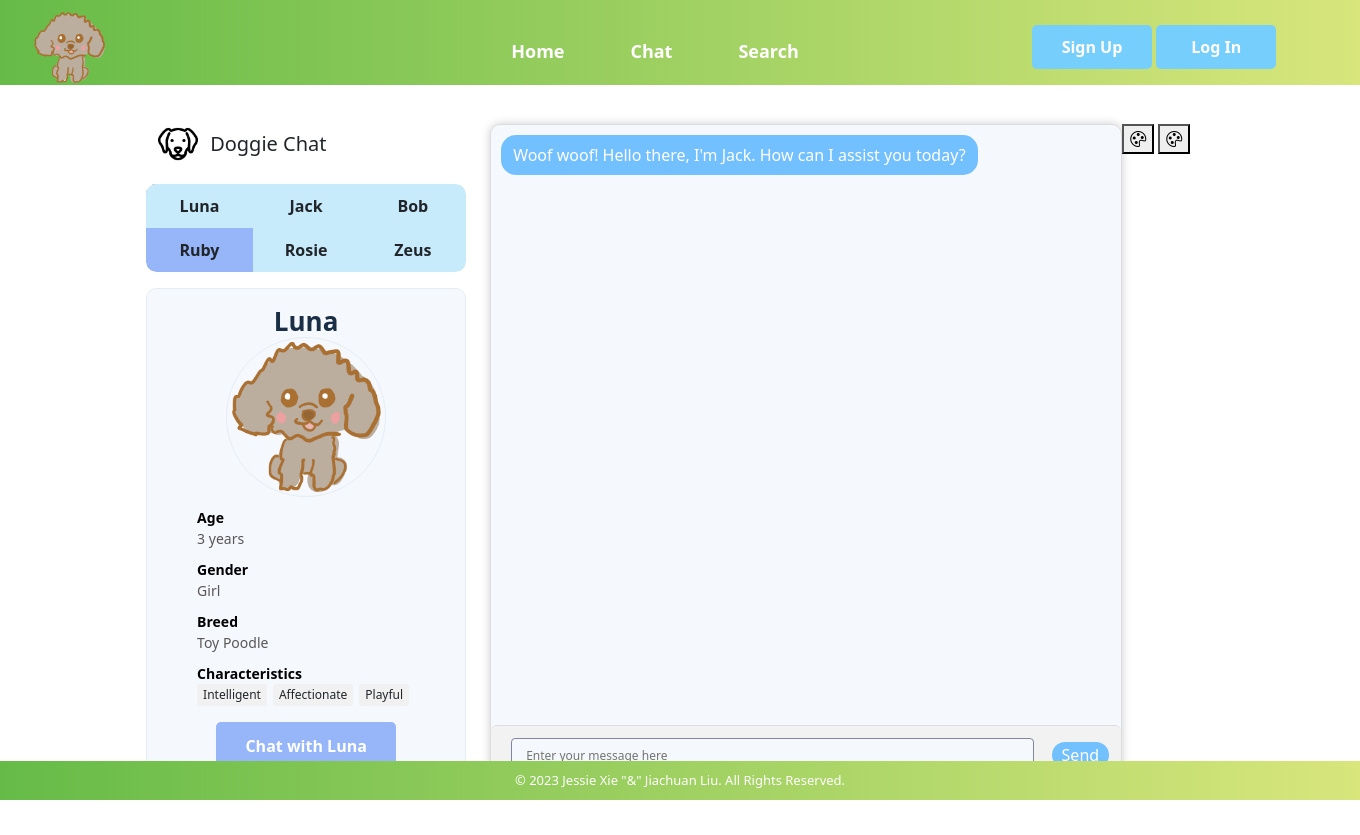
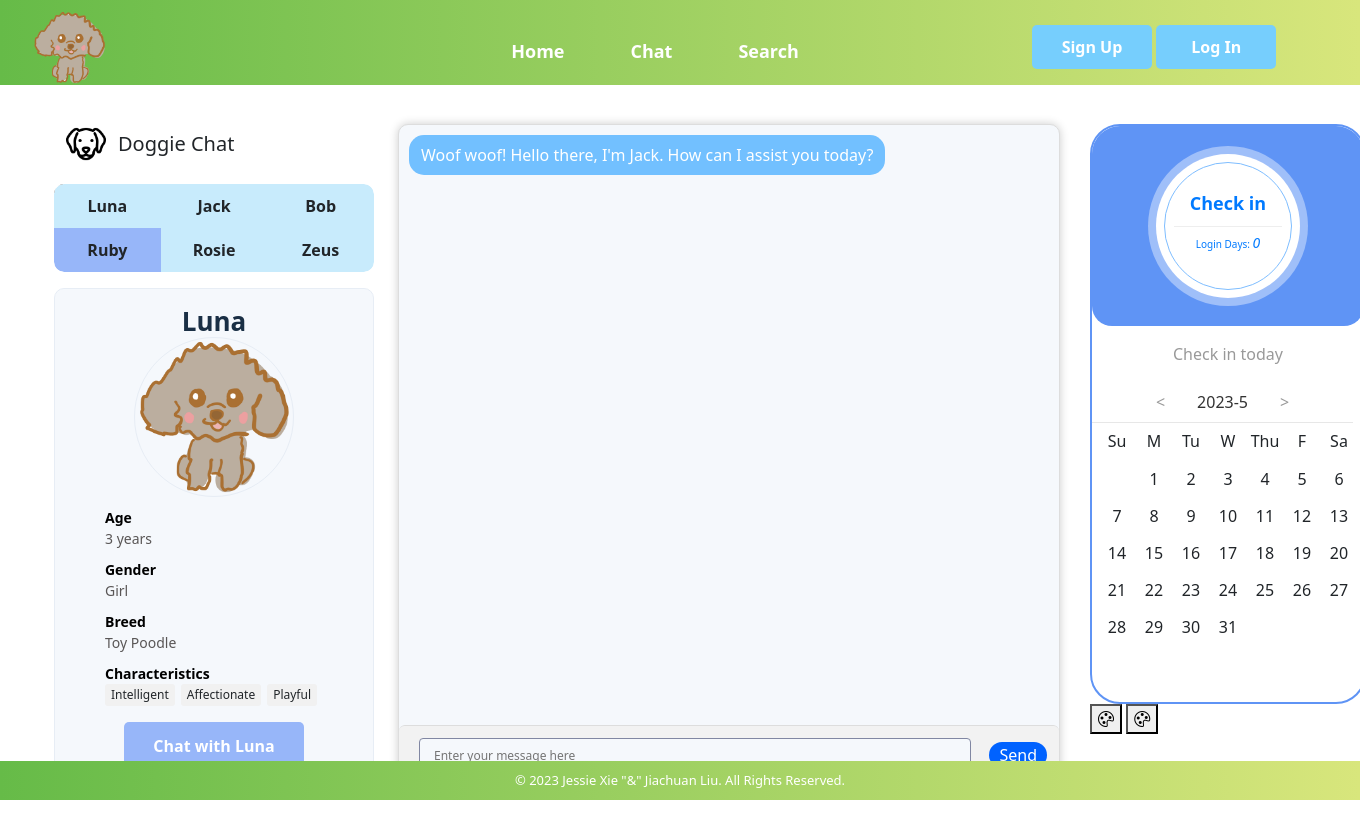
Before and after one commit to Doggie-Chat/DoggieChat, a Python web app: template flask/templates/chat.html in a window 1360 px wide. Run offline with Jinja, Linux system fonts and the light colour scheme; the template is opened without the code that fills it, so the values that code supplies are empty; some libraries are stand-ins or nearby versions.

Commit message:
Add check in part to the chat page

```diff
--- /dev/null
+++ b/flask/static/login_record.js
@@ -0,0 +1,206 @@
+// Function to get an element by ID, with support for passing the element itself
+var $$ = function(id) {
+	return "string" == typeof id ? document.getElementById(id) : id;
+};
+
+// Object for creating new classes
+var Class = {
+	create: function() {
+		return function() {
+			this.initialize.apply(this, arguments);
+		}
+	}
+}
+
+// Function for extending objects
+Object.extend = function(destination, source) {
+	for(var property in source) {
+		destination[property] = source[property];
+	}
+	return destination;
+}
+
+// Calendar class
+var Calendar = Class.create();
+Calendar.prototype = {
+	initialize: function(container, options) {
+		this.Container = $$(container);
+		this.Days = [];
+		this.SetOptions(options);
+		this.Year = this.options.Year;
+		this.Month = this.options.Month;
+		this.onToday = this.options.onToday;
+		this.onSignIn = this.options.onSignIn;
+		this.onFinish = this.options.onFinish;
+		this.qdDay = this.options.qdDay;
+		this.isSignIn = false;
+		this.Draw();
+	},
+	// Set default options
+	SetOptions: function(options) {
+		this.options = {
+			Year: new Date().getFullYear(), // Year to display
+			Month: new Date().getMonth() + 1, // Month to display
+			qdDay: null,
+			onToday: function() {},
+			onSignIn: function(){},
+			onFinish: function() {}
+		};
+		Object.extend(this.options, options || {});
+	},
+	/// Previous month
+	PreMonth: function() {
+		// Get the date object for the previous month
+		var d = new Date(this.Year, this.Month - 2, 1);
+		// Update properties
+		this.Year = d.getFullYear();
+		this.Month = d.getMonth() + 1;
+		// Redraw the calendar
+		this.Draw();
+	},
+	// Next month
+	NextMonth: function() {
+		var d = new Date(this.Year, this.Month, 1);
+		this.Year = d.getFullYear();
+		this.Month = d.getMonth() + 1;
+		this.Draw();
+	},
+	// Draw the calendar
+	Draw: function() {
+		// Checked in dates
+		var day = this.qdDay;
+		// Date list
+		var arr = [];
+		// Get the number of days from the previous month that appear in the first week of this month
+		for(var i = 1, firstDay = new Date(this.Year, this.Month - 1, 1).getDay(); i <= firstDay; i++) {
+			arr.push("&nbsp;");
+		}
+		// Get the number of days in this month
+		for(var i = 1, monthDay = new Date(this.Year, this.Month, 0).getDate(); i <= monthDay; i++) {
+			arr.push(i);
+		}
+		var frag = document.createDocumentFragment();
+		this.Days = [];
+		while(arr.length > 0) {
+			// Insert a "tr" every week
+			var row = document.createElement("tr");
+			// 7 days in a week
+			for(var i = 1; i <= 7; i++) {
+				var cell = document.createElement("td");
+				cell.innerHTML = "&nbsp;";
+				if(arr.length > 0) {
+					var d = arr.shift();
+					cell.innerHTML = "<span>" + d + "</span>";
+					if(d > 0 && day.length) {
+						for(var ii = 0; ii < day.length; ii++) {
+							this.Days[d] = cell;
+							// Successfully checked in
+							if(this.IsSame(new Date(this.Year, this.Month - 1, d), day[ii])) {
+								this.onToday(cell);
+							}
+							// whether to check in today
+							if(this.checkSignIn(new Date(), day[ii])) {
+								this.onSignIn();
+							}
+						}
+					}
+				}
+				row.appendChild(cell);
+			}
+			frag.appendChild(row);
+		}
+		// Clear content before inserting
+		while(this.Container.hasChildNodes()) {
+			this.Container.removeChild(this.Container.firstChild);
+		}
+		this.Container.appendChild(frag);
+		this.onFinish();
+		if(this.isSignIn) {
+			this.isSignIn = false;
+			return this.SignIn();
+		}
+	},
+	// Whether to check in or not
+	IsSame: function(d1, d2) {
+		d2 = new Date(d2 * 1000);
+		return(d1.getFullYear() == d2.getFullYear() && d1.getMonth() == d2.getMonth() && d1.getDate() == d2.getDate());
+	},
+	// Whether to check in today
+	checkSignIn: function(d1, d2) {
+		d2 = new Date(d2 * 1000);
+		return(d1.getFullYear() == d2.getFullYear() && d1.getMonth() == d2.getMonth() && d1.getDate() == d2.getDate());
+	},
+	// Check in
+	SignIn: function() {
+		var now = new Date();
+		var Year = now.getFullYear();
+		var Month = now.getMonth() + 1;
+		if(Year != this.Year || Month != this.Month) {
+			this.Year = Year;
+			this.Month = Month;
+			this.isSignIn = true;
+			return this.Draw();
+		}
+		var day = now.getDate();
+		var arr = new Array();
+		var tb = document.getElementById('idCalendar');
+		for(var i = 0; i < tb.rows.length; i++) {
+			for(var j = 0; j < tb.rows[i].cells.length; j++) {
+				if(day == tb.rows[i].cells[j].innerText && Year == this.Year && Month == this.Month) {
+					if(tb.rows[i].cells[j].className == "onToday"){
+						return 2;
+					}
+					tb.rows[i].cells[j].className = "onToday"
+					this.qdDay.push(Date.parse(new Date()) / 1000)
+					return 1;
+
+				}
+			}
+		}
+	}
+};
+
+
+
+
+// Calendar with check-in feature and event handling
+var isSign = false;
+var myday = new Array(); //Checked-in array
+
+var cale = new Calendar("idCalendar", {
+	qdDay: myday,
+	onToday: function(o) {
+		o.className = "onToday";
+	},
+	onSignIn: function (){
+		$$("sign-txt").innerHTML = 'Success';
+	},
+	onFinish: function() {
+		$$("sign-count").innerHTML = myday.length // Number of check-ins
+		$$("idCalendarYear").innerHTML = this.Year;
+		$$("idCalendarMonth").innerHTML = this.Month; // header year and month
+
+	}
+});
+$$("idCalendarPre").onclick = function() {
+	cale.PreMonth();
+}
+$$("idCalendarNext").onclick = function() {
+	cale.NextMonth();
+}
+// Add today's check-in
+$$("signIn").onclick = function() {
+	if(isSign == false) {
+		var res = cale.SignIn();
+		if(res == '1') {
+			$$("sign-txt").innerHTML = 'Success';
+			$$("sign-count").innerHTML = parseInt($$("sign-count").innerHTML) + 1;
+			isSign = true;
+		} else if (res == '2'){
+			$$("sign-txt").innerHTML = 'Success';
+			alert('Already Checked In Today')
+		}
+	} else {
+		alert('Already Checked In Today')
+	}
+}
--- a/flask/static/style.css
+++ b/flask/static/style.css
@@ -569,6 +569,9 @@ input[type="submit"]:hover {
   --text-dark: #1a2f45;
   --text-light: #445e78;
   --que-ans:#72c0ff;
+  --send-button: #0062ff;
+  --check-in: #5f94f5;
+  --check-in-select: #1485ff;
 }
 
 .chat-page [data-theme=green] {
@@ -809,7 +812,7 @@ input[type="submit"]:hover {
 #mainchat{
   overflow-y: scroll;
   scroll-behavior: smooth;
-  width: 630px;
+  width: 660px;
   height: 600px;
 }
 
@@ -821,10 +824,9 @@ input[type="submit"]:hover {
   align-self: flex-end;
   margin-right: 10px;
   padding: 8px 12px;
-  background-color: #72c0ff;
+  background-color: var(--que-ans);
   color: #fff;
   margin-bottom: 10px;
-  display: inline-block;
   border-radius: 15px;
   max-width: 80%;
   word-wrap: break-word;
@@ -836,10 +838,9 @@ input[type="submit"]:hover {
   margin-top: 10px;
   margin-left: 10px;
   padding: 8px 12px;
-  background-color: #72c0ff;
+  background-color: var(--que-ans);
   color: #fff;
   margin-bottom: 10px;
-  display: inline-block;
   border-radius: 15px;
   max-width: 80%;
   word-wrap: break-word;
@@ -859,7 +860,7 @@ input[type="submit"]:hover {
   margin-left: 10px;
   padding-left: 10px;
   padding-right: 10px;
-  background-color: var(--que-ans);
+  background-color: var(--send-button);
   color: #fff;
   border: none;
   border-radius: 20px;
@@ -869,7 +870,7 @@ input[type="submit"]:hover {
 }
 
 .chat-send-btn:hover {
-  background-color: var(--que-ans);
+  background-color: #f100fd;
 }
 
 .chat-input-wrapper {
@@ -906,149 +907,186 @@ input[type="submit"]:hover {
   background-color: var(--chat-input);
   color: var(--text-dark);
 }
+
 .chat-input:placeholder {
   color: var(--text-light);
   font-size: 12px;
 }
 
 
-/*
-.chat-middle {
-  height: 100%;
+/* chat right part */
+.chat-right{
   display: flex;
   flex-direction: column;
-  margin-right: 24px;
-  overflow-y: auto;
+  margin-left: 30px;
+  width: 280px;
+}
+
+.app-login-record {
+  width: 100%;
+  max-width: 400px;
+  margin: 0 auto;
+  border: 2px solid var(--check-in);
+  border-radius: 30px;
+  overflow: hidden; /* To hide overflowing child elements */
+  height: 580px; /* Set height to 580px */
+}
+
+/* Styles for the login record Top part */
+.top {
+  width: 100%;
+  height: 200px;
+  background: var(--check-in);
+  margin-bottom: 16px;
+  overflow: hidden;
+  display: flex;
+  justify-content: center;
+  align-items: center;
+  border-radius: 20px;
 }
 
 
-.chat-wrapper {
-  background-color: #ffffff;
-  box-shadow: 0 4px 6px rgba(0, 0, 0, 0.1);
-  border-radius: 10px;
+.top .out-1 {
+  width: 10rem;
+  height: 10rem;
+  border-radius: 100%;
+  -webkit-border-radius: 100%;
+  background: rgba(255, 255, 255, 0.4);
   display: flex;
-  flex-direction: column;
-  max-width: 100%;
+  justify-content: center;
+  align-items: center;
+  margin: 10px auto 10px auto;
 }
 
 
-.chat-wrapper form {
-  margin: 50px auto;
-  padding: 20px;
-  border: 1px solid #ddd;
-  margin-bottom: 20px;
-  border-radius: 5px;
-}
-
-.chat-wrapper #mainchat {
-  flex: 1;
-  overflow-y: scroll;
-  padding: 10px;
+.top .out-1 .out-2 {
+  width: 9rem;
+  height: 9rem;
+  border-radius: 100%;
+  -webkit-border-radius: 100%;
+  background: #ffffff;
+  display: flex;
+  justify-content: center;
+  align-items: center;
 }
 
 
-.chat-wrapper .Que {
-  align-items: flex-start;
-  padding: 8px 12px;
-  background-color: #81c784;
-  color: #fff;
-  margin-bottom: 10px;
-  display: block;
-  border-radius: 15px;
-  max-width: 80%;
-  word-wrap: break-word;
-  float: right;
+.top .out-1 .out-2 .signBtn {
+  width: 8rem;
+  height: 8rem;
+  border-radius: 100%;
+  -webkit-border-radius: 100%;
+  border: 1px #7ebdff solid;
 }
 
-.chat-wrapper .Ans{
-  padding: 8px 12px;
-  background-color: #81c784;
-  color: #fff;
-  margin-bottom: 10px;
+.top .out-1 .out-2 .signBtn strong,
+.top .out-1 .out-2 .signBtn span {
   display: block;
-  border-radius: 15px;
-  max-width: 80%;
-  word-wrap: break-word;
-  justify-content: flex-end;
-  float: left;
+  width: 85%;
+  margin: 0 auto;
+  text-align: center;
+  color: #007aff;
 }
 
-.chat-wrapper #insert {
-  margin-top: 80%;
-  display: flex;
-  justify-content: space-between;
+.top .out-1 .out-2 .signBtn strong {
+  height: 4rem;
+  line-height: 5rem;
+  font-weight: 600;
+  border-bottom: 1px #eee solid;
 }
 
-.chat-wrapper input[type="text"] {
-  flex-grow: 1;
-  padding: 8px;
-  border: 1px solid #ddd;
-  border-radius: 5px;
+.top .out-1 .out-2 .signBtn span {
+  height: 3rem;
+  line-height: 3rem;
+  font-size: 10px;
+  line-height: 2rem !important;
 }
 
-.chat-wrapper button {
-  background-color: #4caf50;
-  color: #fff;
-  padding: 8px 16px;
-  margin-left: 10px;
-  border: none;
-  cursor: pointer;
-  border-radius: 5px;
+
+.top .out-1:active {
+  animation: sign .25s forwards;
+  -webkit-animation: sign .25s forwards;
 }
 
-.chat-wrapper button:hover {
-  background-color: #45a049;
+#signIn {
+  margin-bottom: 10px;
 }
 
-.chat-input-wrapper {
-  display: flex;
-  justify-content: space-between;
-  align-items: center;
-  box-shadow: var(--box-shadow);
-  margin-top: auto;
-  border-radius: 6px;
-  padding: 12px;
-  background-color: var(--chat-input);
+#sign-txt {
+  font-size: 18px;
+  font-weight: bold;
 }
 
-.input-wrapper {
-  border: 1px solid var(--border-light);
-  border-radius: 4px;
-  font-size: 12px;
-  display: flex;
-  flex: 1;
-  overflow: hidden;
-  padding: 0 6px 0 12px;
-  justify-content: space-between;
-  margin: 0 8px;
-  background-color: var(--chat-input);
+#sign-count {
+  font-size: 14px;
+  font-weight: normal;
 }
 
-/*
-.chat-attachment-btn,
-.emoji-btn {
-  background-color: transparent;
-  border: none;
-  cursor: pointer;
-  font-size: 1.2rem;
-  margin-right: 0.5rem;
-  color: #666;
+.tips {
+  width: 100%;
+  text-align: center;
+  color: #999;
+  font-size: 16px;
+  margin-bottom: 16px;
+
 }
 
-.chat-send-btn {
-  background-color: #4CAF50;
-  color: white;
-  border: none;
-  border-radius: 10px;
-  cursor: pointer;
-  font-size: 1rem;
-  padding: 0.5rem 1rem;
-  transition: background-color 0.2s ease-in-out;
+/* Styles for the login record Top part end */
+
+/* Styles for the login record Calendar part */
+.Calendar {
+  background: #fff;
+  padding-bottom: 16px;
 }
 
-.chat-send-btn:hover {
-  background-color: #3e8e41;
+.Calendar #toyear {
+  display: flex;
+  justify-content: center;
+  align-items: center;
+  border-bottom: 1px #e7e7e7 solid;
+  width: 96%;
+  text-align: center;
+  color: #333;
+  font-size: 16px;
 }
-*/
 
-/* chat right part */
+.Calendar #toyear .year-month {
+  height: 100%;
+  line-height: 24px;
+}
+.Calendar #toyear #idCalendarPre,
+.Calendar #toyear #idCalendarNext {
+  height: 100%;
+  line-height: 40px;
+  padding: 0 32px;
+  text-align: center;
+  font-size: 16px;
+  color: #999;
+}
+.Calendar table,
+.Calendar tr,
+.Calendar td {
+  border: 0;
+}
+.Calendar table {
+  width: 95%;
+  margin: 0 auto;
+}
+.Calendar table tr {
+  text-align: center;
+  height: 35px;
+}
+.Calendar table tr td span {
+  margin: 0 auto;
+  display: block;
+  line-height: 40px;
+  width: 35px;
+  height: 35px;
+  font-size: 16px;
+  border-radius: 100%;
+}
+.Calendar table tr .onToday span {
+  background: var(--check-in-select);
+  color: #fff;
+}
+/* Styles for the login record  Calendar part end */
--- a/flask/templates/chat.html
+++ b/flask/templates/chat.html
@@ -283,6 +283,47 @@
 <!--chat page right part-->
 <div class="chat-right">
 
+    <!-- chat page right login record part-->
+    <div class="app-login-record">
+        <div class="top">
+            <div class="out-1" id="signIn">
+                <div class="out-2">
+                    <div class="signBtn">
+                        <strong id="sign-txt">Check in</strong>
+                        <span>Login Days: <em id="sign-count">0</em></span>
+                    </div>
+                </div>
+            </div>
+        </div>
+        <div class="tips">Check in today</div>
+        <div class="Calendar">
+            <div id="toyear">
+                <div id="idCalendarPre">&lt;</div>
+                <div class="year-month">
+                    <span id="idCalendarYear">2018</span>-<span id="idCalendarMonth">6</span>
+                </div>
+                <div id="idCalendarNext">&gt;</div>
+            </div>
+            <table>
+                <thead>
+                    <tr class="tou">
+                        <td>Su</td>
+                        <td>M</td>
+                        <td>Tu</td>
+                        <td>W</td>
+                        <td>Thu</td>
+                        <td>F</td>
+                        <td>Sa</td>
+                    </tr>
+                </thead>
+                <tbody id="idCalendar">
+                </tbody>
+            </table>
+        </div>
+    </div>
+        <!-- chat page right login record part end-->
+
+
     <div class="app-right-bottom">
         <div class="app-theme-selector">
         <button class="theme-color indigo" data-color="indigo">
@@ -300,6 +341,8 @@
 </div>
 <!--Dog select js-->
 <script src="{{ url_for('static',filename='dog_select.js') }}"></script>
+<!--Login record js-->
+<script src="{{ url_for('static',filename='login_record.js') }}"></script>
 {% endblock content %}
 
 
```
Also changed, not shown: flask/test.db, 3 other files.
